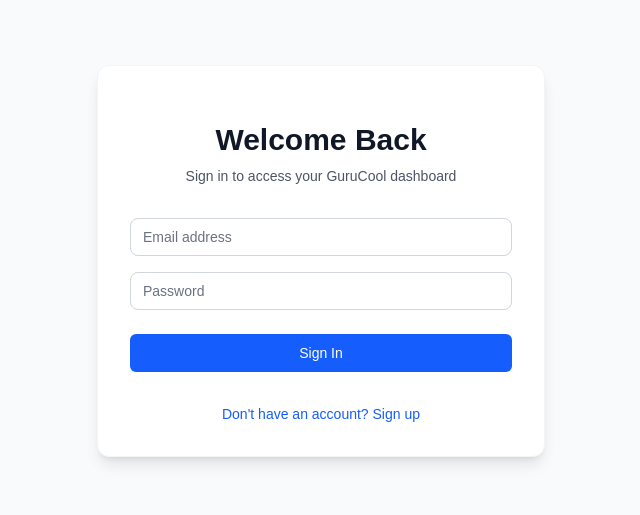
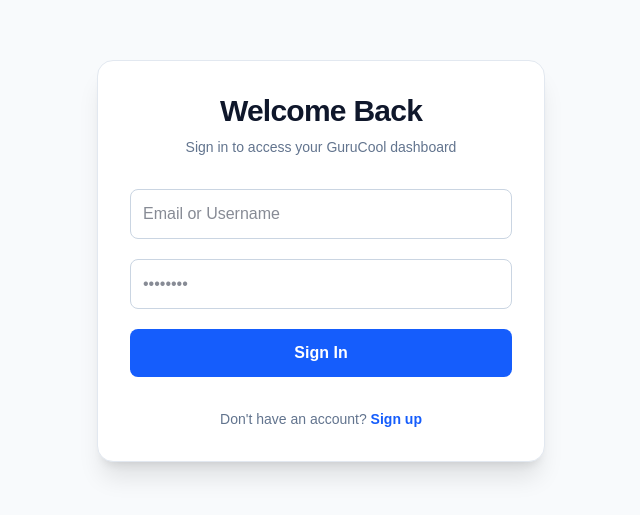
Before and after one commit to Rupayan52/gurucool-lms, a Next.js app: page /login in a window 1280 px wide. Shown: the part 139-654 px from the top of the page, without its empty margins (319-959 px from the left). Built offline with nearby package versions, Linux system fonts and the light colour scheme.

Commit message:
feat: enable login via both email and username

```diff
--- a/src/app/api/auth/login/route.ts
+++ b/src/app/api/auth/login/route.ts
@@ -2,52 +2,51 @@ import { NextResponse } from "next/server";
 import { prisma } from "@/lib/prisma";
 import bcrypt from "bcryptjs";
 import jwt from "jsonwebtoken";
+import { cookies } from "next/headers";
 
 export async function POST(req: Request) {
   try {
-    const body = await req.json();
-    const { email, password } = body;
+    const { identifier, password } = await req.json();
 
-    if (!email || !password) {
-      return NextResponse.json({ error: "Missing credentials" }, { status: 400 });
-    }
+    // Search the database for a user matching EITHER the email or the name (username)
+    const user = await prisma.user.findFirst({
+      where: {
+        OR: [
+          { email: identifier },
+          { name: identifier }
+        ]
+      }
+    });
 
-    // Locate the user
-    const user = await prisma.user.findUnique({ where: { email } });
     if (!user) {
       return NextResponse.json({ error: "Invalid credentials" }, { status: 401 });
     }
 
-    // Verify the password hash
-    const isValidPassword = await bcrypt.compare(password, user.passwordHash);
-    if (!isValidPassword) {
+    const isPasswordValid = await bcrypt.compare(password, user.passwordHash);
+
+    if (!isPasswordValid) {
       return NextResponse.json({ error: "Invalid credentials" }, { status: 401 });
     }
 
-    // Sign the JWT payload
+    // Generate JWT token
     const token = jwt.sign(
-      { userId: user.id, role: user.role, email: user.email },
+      { userId: user.id, role: user.role },
       process.env.JWT_SECRET || "fallback_secret",
       { expiresIn: "7d" }
     );
 
-    const response = NextResponse.json({
-      message: "Login successful",
-      user: { id: user.id, name: user.name, email: user.email, role: user.role }
-    }, { status: 200 });
-
-    // Set the token securely in an HTTP-only cookie
-    response.cookies.set("auth_token", token, {
+    // Set secure HTTP-only cookie
+    const cookieStore = await cookies();
+    cookieStore.set("auth_token", token, {
       httpOnly: true,
       secure: process.env.NODE_ENV === "production",
-      sameSite: "strict",
-      maxAge: 60 * 60 * 24 * 7 // 7 days
+      maxAge: 60 * 60 * 24 * 7, // 7 days
+      path: "/",
     });
 
-    return response;
-
+    return NextResponse.json({ success: true });
   } catch (error) {
     console.error("Login Error:", error);
-    return NextResponse.json({ error: "Internal server error" }, { status: 500 });
+    return NextResponse.json({ error: "Server error" }, { status: 500 });
   }
 }
--- a/src/app/login/page.tsx
+++ b/src/app/login/page.tsx
@@ -1,84 +1,83 @@
 "use client";
-
 import { useState } from "react";
 import { useRouter } from "next/navigation";
 import Link from "next/link";
 
 export default function LoginPage() {
-  const router = useRouter();
-  const [formData, setFormData] = useState({ email: "", password: "" });
+  const [identifier, setIdentifier] = useState("");
+  const [password, setPassword] = useState("");
   const [error, setError] = useState("");
   const [loading, setLoading] = useState(false);
+  const router = useRouter();
 
-  const handleSubmit = async (e: React.FormEvent) => {
+  const handleLogin = async (e: React.FormEvent) => {
     e.preventDefault();
     setLoading(true);
     setError("");
 
-    try {
-      const res = await fetch("/api/auth/login", {
-        method: "POST",
-        headers: { "Content-Type": "application/json" },
-        body: JSON.stringify(formData),
-      });
+    const res = await fetch("/api/auth/login", {
+      method: "POST",
+      headers: { "Content-Type": "application/json" },
+      body: JSON.stringify({ identifier, password }),
+    });
 
-      if (res.ok) {
-        // We will build the dashboard next!
-        router.push("/dashboard");
-      } else {
-        const data = await res.json();
-        setError(data.error || "Invalid credentials");
-      }
-    } catch (err) {
-      setError("An unexpected error occurred");
-    } finally {
+    if (res.ok) {
+      router.push("/dashboard");
+      router.refresh();
+    } else {
+      setError("Invalid credentials");
       setLoading(false);
     }
   };
 
   return (
-    <div className="min-h-screen flex items-center justify-center bg-gray-50 py-12 px-4 sm:px-6 lg:px-8">
-      <div className="max-w-md w-full space-y-8 bg-white p-8 rounded-xl shadow-lg border border-gray-100">
-        <div>
-          <h2 className="mt-6 text-center text-3xl font-extrabold text-gray-900">
-            Welcome Back
-          </h2>
-          <p className="mt-2 text-center text-sm text-gray-600">
-            Sign in to access your GuruCool dashboard
-          </p>
+    <div className="min-h-screen bg-slate-50 flex flex-col items-center justify-center p-4">
+      <div className="max-w-md w-full bg-white rounded-2xl border border-slate-200 p-8 shadow-xl">
+        <div className="text-center mb-8">
+          <h1 className="text-3xl font-black text-slate-900 tracking-tight mb-2">Welcome Back</h1>
+          <p className="text-slate-500 text-sm">Sign in to access your GuruCool dashboard</p>
         </div>
-        <form className="mt-8 space-y-6" onSubmit={handleSubmit}>
-          {error && <div className="text-red-500 text-sm text-center bg-red-50 p-2 rounded">{error}</div>}
-          <div className="space-y-4">
+
+        {error && (
+          <div className="bg-red-50 border border-red-100 text-red-600 p-3 rounded-lg text-sm mb-6 text-center">
+            {error}
+          </div>
+        )}
+
+        <form onSubmit={handleLogin} className="space-y-5">
+          <div>
             <input
-              type="email"
+              type="text"
+              placeholder="Email or Username"
+              value={identifier}
+              onChange={(e) => setIdentifier(e.target.value)}
               required
-              className="appearance-none rounded-lg relative block w-full px-3 py-2 border border-gray-300 placeholder-gray-500 text-gray-900 focus:outline-none focus:ring-blue-500 focus:border-blue-500 sm:text-sm"
-              placeholder="Email address"
-              value={formData.email}
-              onChange={(e) => setFormData({ ...formData, email: e.target.value })}
+              className="w-full border border-slate-300 rounded-lg p-3 text-slate-900 focus:ring-2 focus:ring-blue-500 focus:border-blue-500 outline-none transition-all"
             />
+          </div>
+          <div>
             <input
               type="password"
+              placeholder="••••••••"
+              value={password}
+              onChange={(e) => setPassword(e.target.value)}
               required
-              className="appearance-none rounded-lg relative block w-full px-3 py-2 border border-gray-300 placeholder-gray-500 text-gray-900 focus:outline-none focus:ring-blue-500 focus:border-blue-500 sm:text-sm"
-              placeholder="Password"
-              value={formData.password}
-              onChange={(e) => setFormData({ ...formData, password: e.target.value })}
+              className="w-full border border-slate-300 rounded-lg p-3 text-slate-900 focus:ring-2 focus:ring-blue-500 focus:border-blue-500 outline-none transition-all"
             />
           </div>
-
           <button
             type="submit"
             disabled={loading}
-            className="group relative w-full flex justify-center py-2 px-4 border border-transparent text-sm font-medium rounded-md text-white bg-blue-600 hover:bg-blue-700 focus:outline-none focus:ring-2 focus:ring-offset-2 focus:ring-blue-500 disabled:bg-blue-400 transition-colors"
+            className="w-full bg-blue-600 text-white font-bold py-3 rounded-lg hover:bg-blue-700 transition-colors disabled:opacity-70"
           >
-            {loading ? "Signing in..." : "Sign In"}
+            {loading ? "Signing In..." : "Sign In"}
           </button>
         </form>
-        <div className="text-center text-sm">
-          <Link href="/register" className="font-medium text-blue-600 hover:text-blue-500">
-            Don't have an account? Sign up
+
+        <div className="mt-8 text-center text-sm">
+          <span className="text-slate-500">Don't have an account? </span>
+          <Link href="/register" className="text-blue-600 font-semibold hover:underline">
+            Sign up
           </Link>
         </div>
       </div>
```
